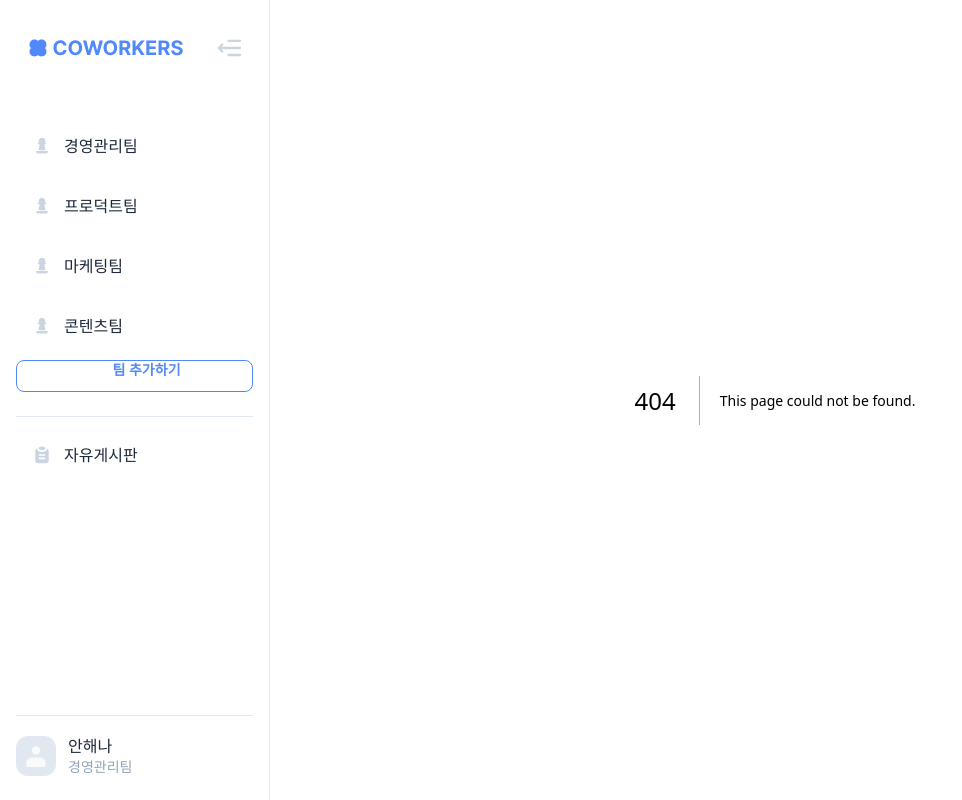
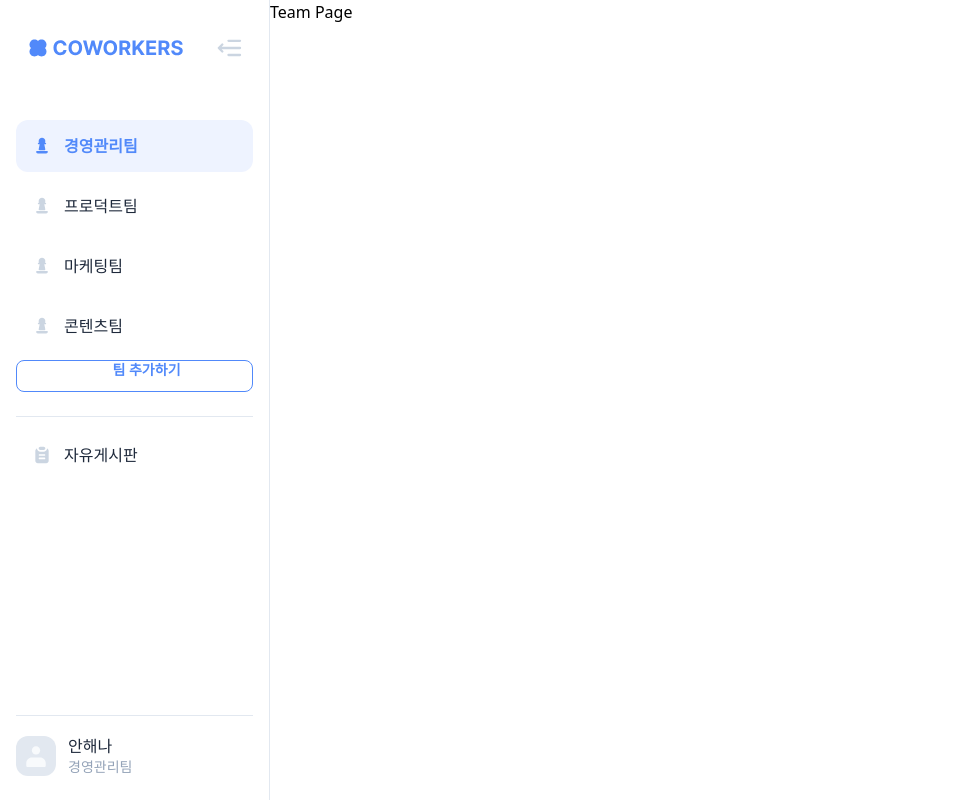
Before and after one commit to BaeZzi813/coworkers, a Next.js app: page /1 in a window 1280 px wide. Before the commit this address had no page. Shown: the whole page, without its empty margins (0-962 px from the left). Built offline with nearby package versions, Linux system fonts and the light colour scheme; what overlay-kit would draw is missing.

Commit message:
feat [#9] Sidebar에서 page 이동 시 해당하는 menu를 active 상태로 변경

```diff
--- a/src/components/gnb/Sidebar.tsx
+++ b/src/components/gnb/Sidebar.tsx
@@ -6,6 +6,7 @@ import { useQuery } from "@tanstack/react-query";
 import clsx from "clsx";
 import { motion } from "motion/react";
 import Link from "next/link";
+import { useRouter } from "next/router";
 import { useState } from "react";
 import Avatar from "../avatar";
 import { Button } from "../button";
@@ -83,6 +84,8 @@ function FoldButton({
 }
 
 function Content({ isFolded }: { isFolded: boolean }) {
+  const router = useRouter();
+
   const { data: groups } = useQuery({
     queryKey: ["user", "groups"],
     queryFn: getUserGroups,
@@ -97,7 +100,11 @@ function Content({ isFolded }: { isFolded: boolean }) {
     >
       {groups && (
         <div className="flex flex-col gap-2">
-          <UserGroupList groups={groups} compact={isFolded} />
+          <UserGroupList
+            groups={groups}
+            compact={isFolded}
+            activeGroupId={Number(router.query.teamId)}
+          />
           {isFolded || (
             <div className="">
               <Button
@@ -116,7 +123,7 @@ function Content({ isFolded }: { isFolded: boolean }) {
           iconName="board"
           title="자유게시판"
           compact={isFolded}
-          active={false}
+          active={router.pathname === "/boards"}
         />
       </Link>
     </div>
--- a/src/components/gnb/UserGroupList.tsx
+++ b/src/components/gnb/UserGroupList.tsx
@@ -5,9 +5,14 @@ import SidebarMenu from "./SidebarMenu";
 interface Props {
   groups: UserGroup[];
   compact: boolean;
+  activeGroupId: number;
 }
 
-export default function UserGroupList({ groups, compact }: Props) {
+export default function UserGroupList({
+  groups,
+  compact,
+  activeGroupId,
+}: Props) {
   return (
     <ul className="flex flex-col gap-2">
       {groups.map((group) => (
@@ -17,7 +22,7 @@ export default function UserGroupList({ groups, compact }: Props) {
               iconName="chess"
               title={group.name}
               compact={compact}
-              active={false}
+              active={group.id === activeGroupId}
             />
           </Link>
         </li>
--- /dev/null
+++ b/src/pages/[teamId]/index.tsx
@@ -0,0 +1,3 @@
+export default function TeamPage() {
+  return <h1>Team Page</h1>;
+}
--- /dev/null
+++ b/src/pages/boards/index.tsx
@@ -0,0 +1,3 @@
+export default function BoardsPage() {
+  return <h1>Boards</h1>;
+}
```
